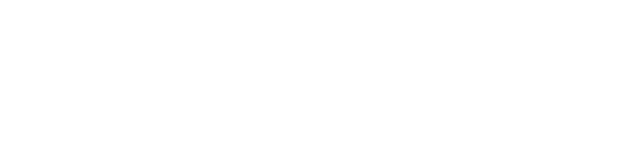
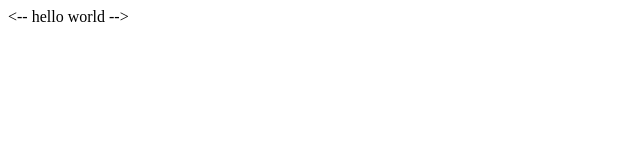
Before and after one commit to medhedimaaroufi/Tetris-game, a plain HTML site: page index.html in a window 1280 px wide. Shown: the whole page, without its empty margins (0-640 px from the left). Drawn offline with Linux system fonts and the light colour scheme.

Commit message:
Update index.html

```diff
--- a/index.html
+++ b/index.html
@@ -6,6 +6,7 @@
         <title>Document</title>
     </head>
     <body>
+        <-- hello world -->
         <div></div>
         <div></div>
         <div></div>
```
